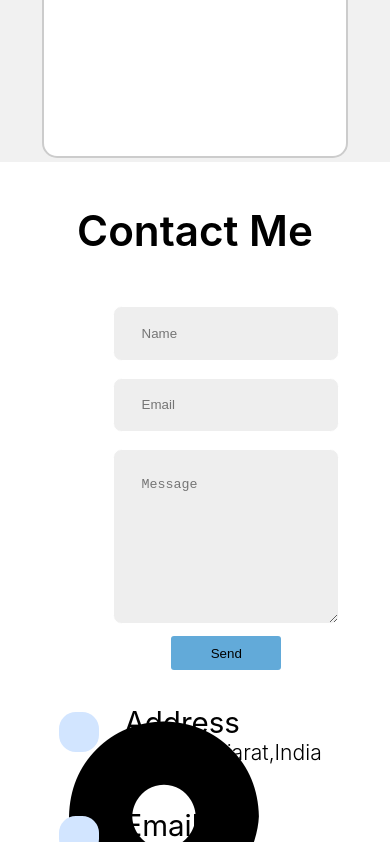
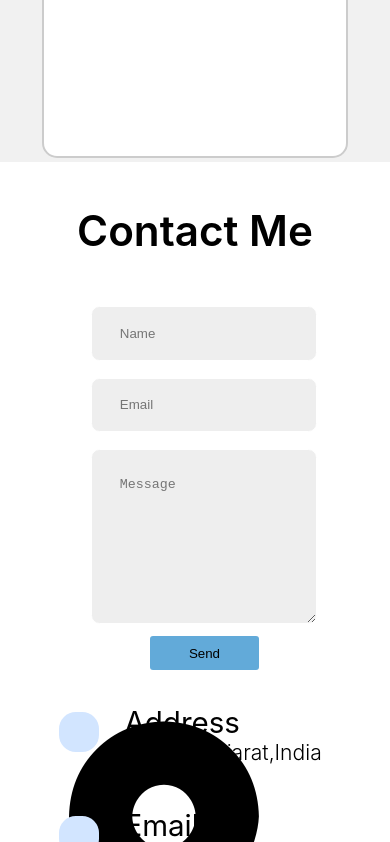
Before and after one commit to yashpatel08/patel_yash, a React (Create React App) app: page / in a window 390 px wide. Shown: the part 4476-5318 px from the top of the page. Built offline with nearby package versions, Linux system fonts and the light colour scheme.

Commit message:
Update style.css

```diff
--- a/src/style.css
+++ b/src/style.css
@@ -843,7 +843,6 @@ li {
         display: block;
         align-items: center;
         justify-content: center;
-        width: 30%;
     }
 
     .contact-form {
@@ -944,7 +943,7 @@ li {
     .contact-input{
         display:grid;
         text-align: center;
-        margin-left: 18vh;
+        margin-left: 11vh;
         justify-content: center;
         align-items: center;
     }
```
